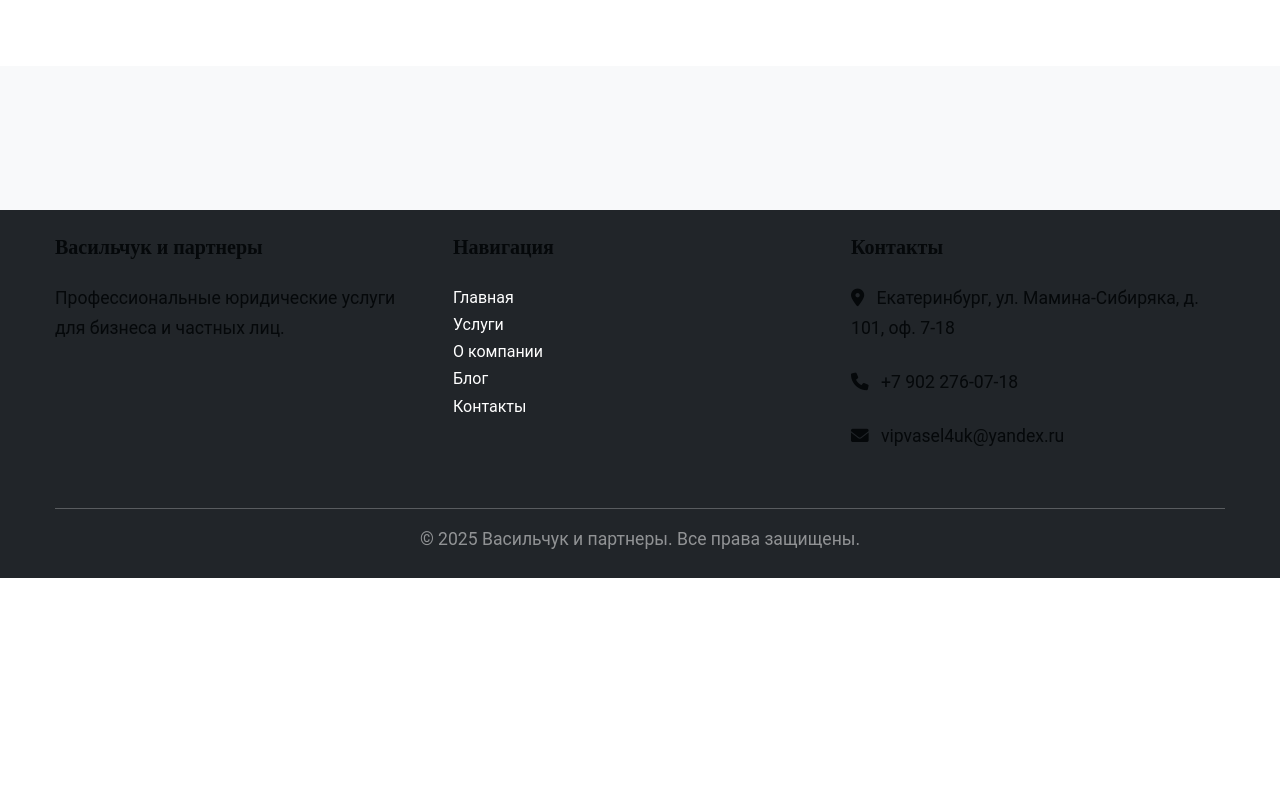
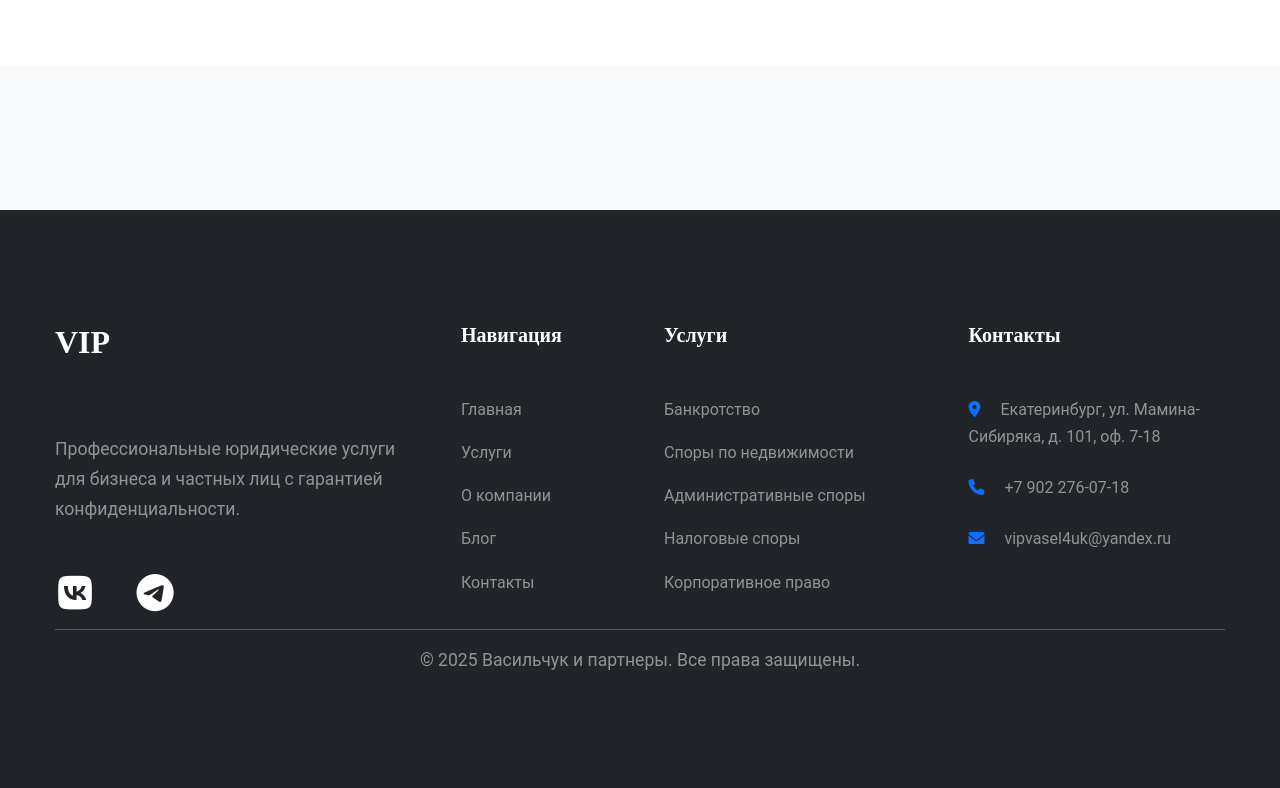
Before and after one commit to avsize8/vip, a Flask app: page /about in a window 1280 px wide. Shown: the part 1361-2149 px from the top of the page. Before the commit the page ends 1939 px from the top, so only its background shows below. Run offline with Flask 3, Linux system fonts and the light colour scheme.

Commit message:
Update about.html

```diff
--- a/VIP/templates/about.html
+++ b/VIP/templates/about.html
@@ -56,7 +56,7 @@
                     <p>За годы работы мы помогли сотням клиентов решить сложные юридические вопросы и защитить их интересы в судах и государственных органах.</p>
                 </div>
                 <div class="col-lg-6">
-                    <img src="{{ url_for('static', filename='images/office.jpg') }}" alt="Наш офис" class="img-fluid rounded shadow">
+                    <img src="{{ url_for('static', filename='images/office.jpg') }}" alt="" class="img-fluid rounded shadow">
                 </div>
             </div>
 
@@ -117,7 +117,7 @@
                     </div>
                 </div>
                 <div class="col-lg-6 order-lg-1">
-                    <img src="{{ url_for('static', filename='images/principles.jpg') }}" alt="Наши принципы" class="img-fluid rounded shadow">
+                    <img src="{{ url_for('static', filename='images/principles.jpg') }}" alt="" class="img-fluid rounded shadow">
                 </div>
             </div>
         </div>
@@ -145,37 +145,54 @@
     </section>
 
     <!-- Футер -->
-    <footer class="bg-dark text-white py-4">
+    <footer class="bg-dark text-white py-7">
         <div class="container">
-            <div class="row">
-                <div class="col-md-4 mb-3">
-                    <h5>Васильчук и партнеры</h5>
-                    <p>Профессиональные юридические услуги для бизнеса и частных лиц.</p>
+            <div class="row g-5">
+                <div class="col-lg-4">
+                    <div class="footer-logo mb-5">
+                        <h2 class="text-white">VIP</h2>
+                    </div>
+                    <p class="mb-5">Профессиональные юридические услуги для бизнеса и частных лиц с гарантией конфиденциальности.</p>
+                    <div class="social-links">
+                        <a href="https://vk.com/bbankrotstvoo" target="_blank" class="text-white me-4"><i class="fab fa-vk fa-2x"></i></a>
+                        <a href="https://t.me/BBankrotstvo" target="_blank" class="text-white"><i class="fab fa-telegram-plane fa-2x"></i></a>
+                    </div>
                 </div>
-                <div class="col-md-4 mb-3">
-                    <h5>Навигация</h5>
+                <div class="col-lg-2 col-md-4">
+                    <h5 class="text-white mb-5">Навигация</h5>
                     <ul class="list-unstyled">
-                        <li><a href="{{ url_for('index') }}" class="text-white">Главная</a></li>
-                        <li><a href="{{ url_for('services') }}" class="text-white">Услуги</a></li>
-                        <li><a href="{{ url_for('about') }}" class="text-white">О компании</a></li>
-                        <li><a href="{{ url_for('blog') }}" class="text-white">Блог</a></li>
-                        <li><a href="{{ url_for('contacts') }}" class="text-white">Контакты</a></li>
+                        <li class="mb-3"><a href="{{ url_for('index') }}" class="text-white-50">Главная</a></li>
+                        <li class="mb-3"><a href="{{ url_for('services') }}" class="text-white-50">Услуги</a></li>
+                        <li class="mb-3"><a href="{{ url_for('about') }}" class="text-white-50">О компании</a></li>
+                        <li class="mb-3"><a href="https://t.me/BBankrotstvo" target="_blank" class="text-white-50">Блог</a></li>
+                        <li><a href="{{ url_for('contacts') }}" class="text-white-50">Контакты</a></li>
                     </ul>
                 </div>
-                <div class="col-md-4 mb-3">
-                    <h5>Контакты</h5>
-                    <p><i class="fas fa-map-marker-alt me-2"></i> Екатеринбург, ул. Мамина-Сибиряка, д. 101, оф. 7-18</p>
-                    <p><i class="fas fa-phone me-2"></i> +7 902 276-07-18</p>
-                    <p><i class="fas fa-envelope me-2"></i> vipvasel4uk@yandex.ru</p>
+                <div class="col-lg-3 col-md-4">
+                    <h5 class="text-white mb-5">Услуги</h5>
+                    <ul class="list-unstyled">
+                        <li class="mb-3"><a href="{{ url_for('services') }}#bankruptcy" class="text-white-50">Банкротство</a></li>
+                        <li class="mb-3"><a href="{{ url_for('services') }}#real-estate" class="text-white-50">Споры по недвижимости</a></li>
+                        <li class="mb-3"><a href="{{ url_for('services') }}#administrative" class="text-white-50">Административные споры</a></li>
+                        <li class="mb-3"><a href="{{ url_for('services') }}#tax" class="text-white-50">Налоговые споры</a></li>
+                        <li><a href="{{ url_for('services') }}#corporate" class="text-white-50">Корпоративное право</a></li>
+                    </ul>
+                </div>
+                <div class="col-lg-3 col-md-4">
+                    <h5 class="text-white mb-5">Контакты</h5>
+                    <ul class="list-unstyled text-white-50">
+                        <li class="mb-4"><i class="fas fa-map-marker-alt me-3 text-primary"></i> Екатеринбург, ул. Мамина-Сибиряка, д. 101, оф. 7-18</li>
+                        <li class="mb-4"><i class="fas fa-phone me-3 text-primary"></i> +7 902 276-07-18</li>
+                        <li><i class="fas fa-envelope me-3 text-primary"></i> vipvasel4uk@yandex.ru</li>
+                    </ul>
                 </div>
             </div>
-            <hr>
+            <hr class="my-6">
             <div class="text-center">
                 <p class="mb-0">&copy; 2025 Васильчук и партнеры. Все права защищены.</p>
             </div>
         </div>
     </footer>
-
     <script src="https://cdn.jsdelivr.net/npm/bootstrap@5.3.0/dist/js/bootstrap.bundle.min.js"></script>
 </body>
 </html>
```
